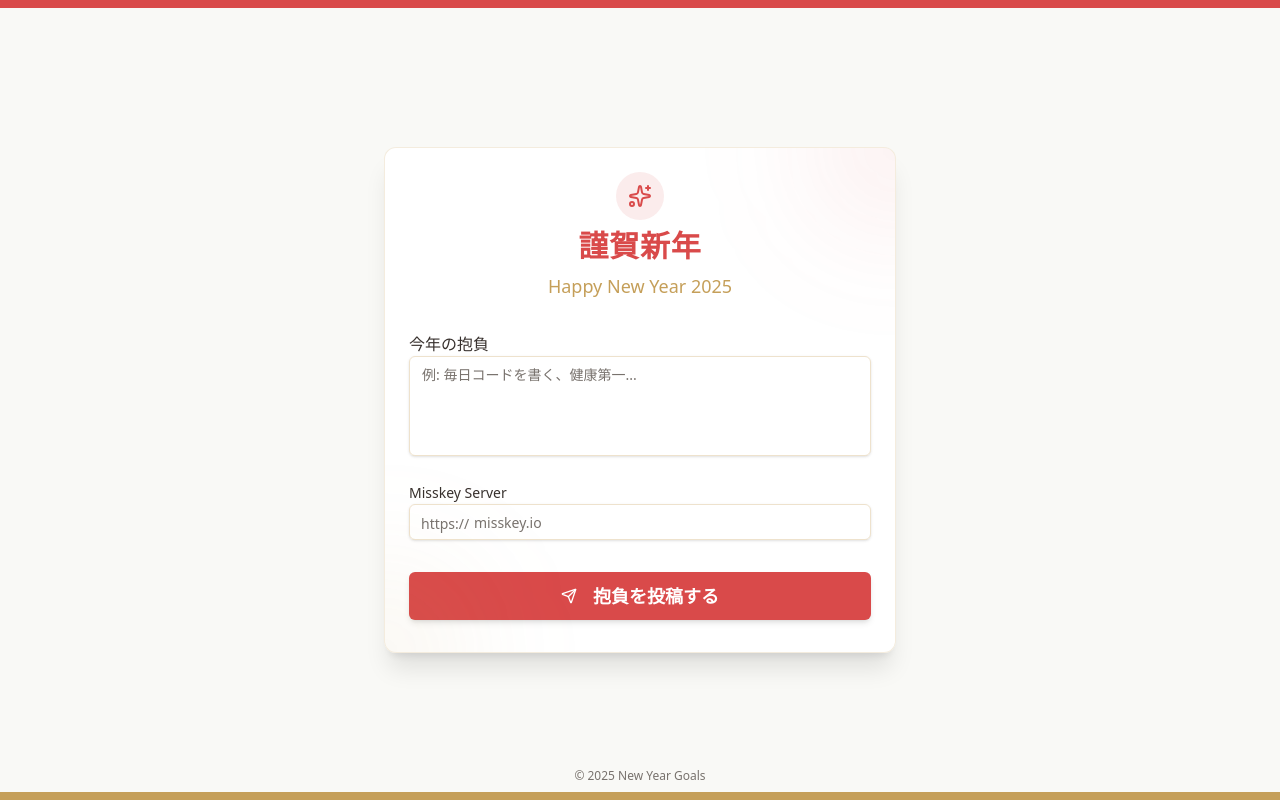
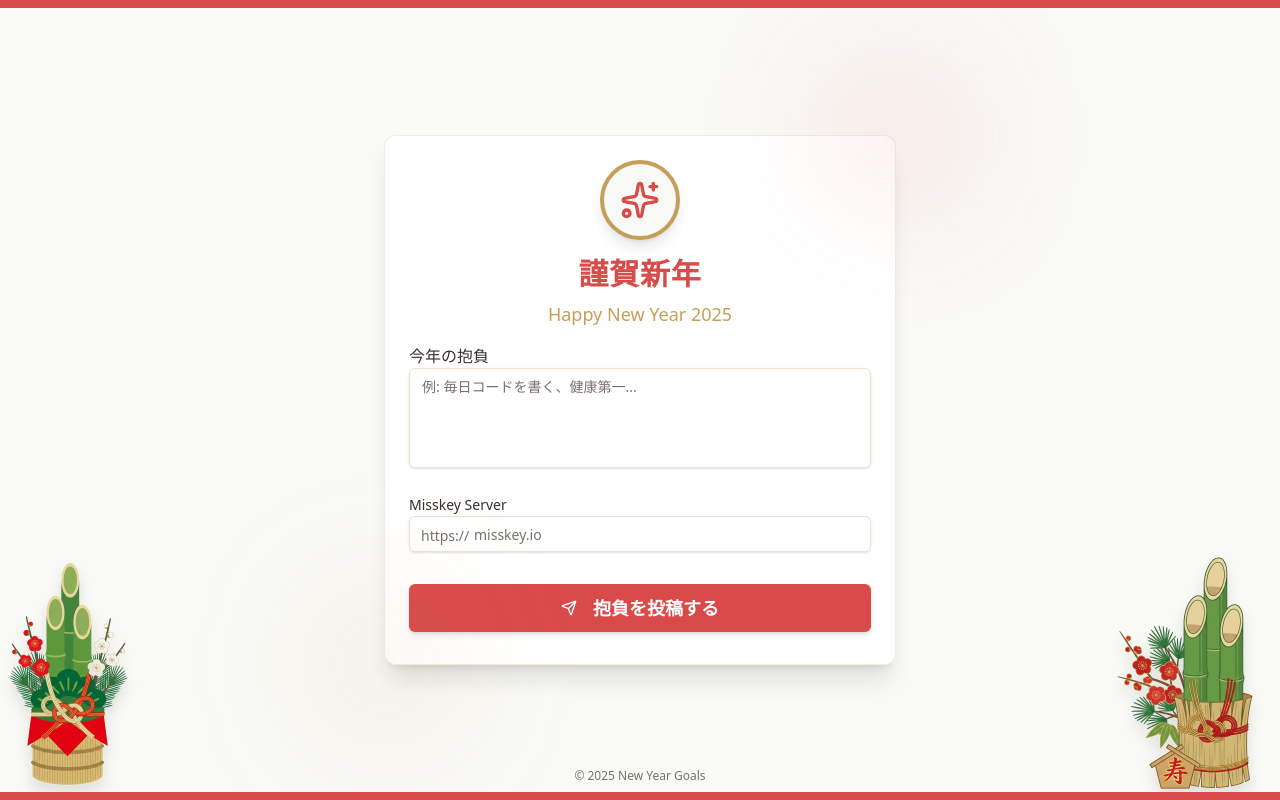
Before and after one commit to UtakataKyosui/new-year-note-post, a React app: page / in a window 1280 px wide. Built offline with nearby package versions, Linux system fonts and the light colour scheme; the HTML template or start-up script is replaced by a standard one.

Commit message:
Implement TransparentImage component for Kadomatsu illustrations

```diff
--- a/src/App.tsx
+++ b/src/App.tsx
@@ -1,14 +1,32 @@
 import React, { useState } from 'react';
 import { Send, Sparkles } from 'lucide-react';
 import { Button } from '@/components/ui/button';
+import { cn } from "@/lib/utils";
 import { Card, CardContent, CardDescription, CardFooter, CardHeader, CardTitle } from '@/components/ui/card';
 import { Input } from '@/components/ui/input';
 import { Label } from '@/components/ui/label';
 import { Textarea } from '@/components/ui/textarea';
 
+
+import TransparentImage from '@/components/TransparentImage';
+
 function App() {
   const [goal, setGoal] = useState('');
   const [server, setServer] = useState('');
+  const [debouncedServer, setDebouncedServer] = useState('');
+
+  // Debounce server input to fetch icon
+  React.useEffect(() => {
+    const timer = setTimeout(() => {
+      setDebouncedServer(server);
+    }, 500);
+    return () => clearTimeout(timer);
+  }, [server]);
+
+  // Determine icon URL
+  const serverIconUrl = debouncedServer
+    ? `https://www.google.com/s2/favicons?domain=${debouncedServer.replace(/^https?:\/\//, '').replace(/\/$/, '')}&sz=128`
+    : null;
 
   const handleShare = () => {
     if (!server) {
@@ -24,29 +42,56 @@ function App() {
   };
 
   return (
-    <div className="min-h-screen w-full flex items-center justify-center bg-background p-4 pattern-paper">
+    <div className="min-h-screen w-full flex items-center justify-center bg-background p-4 pattern-paper overflow-hidden relative">
 
       {/* Decorative Elements */}
       <div className="fixed top-0 left-0 w-full h-2 bg-primary z-50"></div>
-      <div className="fixed bottom-0 left-0 w-full h-2 bg-secondary z-50"></div>
+      <div className="fixed bottom-0 left-0 w-full h-2 bg-primary z-50"></div>
 
-      <Card className="w-full max-w-lg shadow-xl border-secondary/20 relative overflow-hidden backdrop-blur-sm bg-card/95">
+      {/* Kadomatsu Illustrations */}
+      <TransparentImage
+        src="/kadomatsu_left.png"
+        alt="Kadomatsu Left"
+        className="fixed bottom-0 left-0 w-32 md:w-48 lg:w-64 z-0 pointer-events-none drop-shadow-xl"
+      />
+      <TransparentImage
+        src="/kadomatsu_right.png"
+        alt="Kadomatsu Right"
+        className="fixed bottom-0 right-0 w-32 md:w-48 lg:w-64 z-0 pointer-events-none drop-shadow-xl"
+      />
+
+      <Card className="w-full max-w-lg shadow-xl border-secondary/20 relative overflow-visible backdrop-blur-sm bg-card/95 z-10">
 
         {/* Decorative Circle/Sun */}
-        <div className="absolute -right-20 -top-20 w-40 h-40 bg-primary/10 rounded-full blur-3xl pointer-events-none"></div>
-        <div className="absolute -left-20 -bottom-20 w-40 h-40 bg-secondary/10 rounded-full blur-3xl pointer-events-none"></div>
+        <div className="absolute -right-20 -top-20 w-40 h-40 bg-primary/10 rounded-full blur-3xl pointer-events-none overflow-hidden"></div>
+        <div className="absolute -left-20 -bottom-20 w-40 h-40 bg-secondary/10 rounded-full blur-3xl pointer-events-none overflow-hidden"></div>
 
-        <CardHeader className="text-center space-y-2 pb-2">
-          <div className="mx-auto bg-primary/10 w-12 h-12 rounded-full flex items-center justify-center mb-2">
-            <Sparkles className="text-primary w-6 h-6" />
+        <CardHeader className="text-center space-y-2 pb-2 relative">
+          {/* Server Icon "Between Decorations" (Top Center of Card) */}
+          <div className="mx-auto w-20 h-20 rounded-full flex items-center justify-center mb-4 relative bg-background border-4 border-secondary shadow-lg transition-all duration-500 ease-in-out">
+            {serverIconUrl ? (
+              <img
+                src={serverIconUrl}
+                alt="Server Icon"
+                className="w-full h-full object-cover rounded-full p-0.5"
+                onError={(e) => {
+                  e.currentTarget.style.display = 'none';
+                  e.currentTarget.nextElementSibling?.classList.remove('hidden');
+                }}
+              />
+            ) : null}
+            <Sparkles className={cn("text-primary w-10 h-10 absolute transition-opacity duration-300", serverIconUrl ? "hidden opacity-0" : "opacity-100")} />
+            {/* Fallback for error */}
+            <Sparkles className="text-primary w-10 h-10 absolute hidden" />
           </div>
+
           <CardTitle className="text-3xl font-bold text-primary tracking-wide">謹賀新年</CardTitle>
           <CardDescription className="text-lg font-medium text-secondary">
             Happy New Year 2025
           </CardDescription>
         </CardHeader>
 
-        <CardContent className="space-y-6 pt-6">
+        <CardContent className="space-y-6 pt-2">
           <div className="space-y-2">
             <Label htmlFor="goal" className="text-base">今年の抱負</Label>
             <Textarea
@@ -84,7 +129,7 @@ function App() {
         </CardFooter>
       </Card>
 
-      <div className="fixed bottom-4 text-center w-full text-xs text-muted-foreground pointer-events-none">
+      <div className="fixed bottom-4 text-center w-full text-xs text-muted-foreground pointer-events-none z-20">
         &copy; 2025 New Year Goals
       </div>
     </div>
--- /dev/null
+++ b/src/components/TransparentImage.tsx
@@ -0,0 +1,49 @@
+import React, { useEffect, useRef, useState } from 'react';
+
+interface TransparentImageProps extends React.ImgHTMLAttributes<HTMLImageElement> {
+    src: string;
+    threshold?: number; // 0-255, how "white" a pixel needs to be to become transparent
+}
+
+const TransparentImage: React.FC<TransparentImageProps> = ({ src, threshold = 240, className, alt, ...props }) => {
+    const [processedSrc, setProcessedSrc] = useState<string | null>(null);
+    const canvasRef = useRef<HTMLCanvasElement>(document.createElement('canvas'));
+
+    useEffect(() => {
+        const img = new Image();
+        img.crossOrigin = "Anonymous";
+        img.src = src;
+        img.onload = () => {
+            const canvas = canvasRef.current;
+            const ctx = canvas.getContext('2d');
+            if (!ctx) return;
+
+            canvas.width = img.naturalWidth;
+            canvas.height = img.naturalHeight;
+            ctx.drawImage(img, 0, 0);
+
+            const imageData = ctx.getImageData(0, 0, canvas.width, canvas.height);
+            const data = imageData.data;
+
+            for (let i = 0; i < data.length; i += 4) {
+                const r = data[i];
+                const g = data[i + 1];
+                const b = data[i + 2];
+
+                // Check if pixel is close to white
+                if (r > threshold && g > threshold && b > threshold) {
+                    data[i + 3] = 0; // Set alpha to 0 (transparent)
+                }
+            }
+
+            ctx.putImageData(imageData, 0, 0);
+            setProcessedSrc(canvas.toDataURL());
+        };
+    }, [src, threshold]);
+
+    if (!processedSrc) return null; // Or a placeholder/loading state
+
+    return <img src={processedSrc} alt={alt} className={className} {...props} />;
+};
+
+export default TransparentImage;
```
Also changed, not shown: public/kadomatsu_left.png (added), public/kadomatsu_right.png (added).
